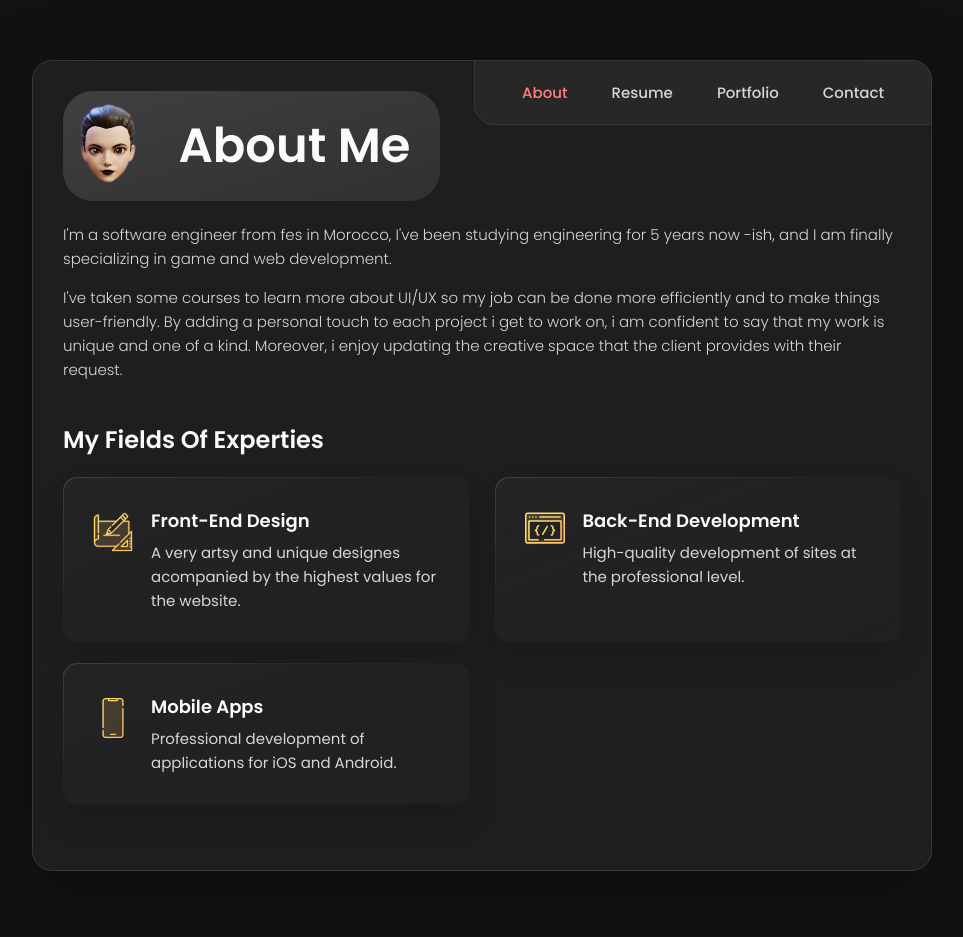
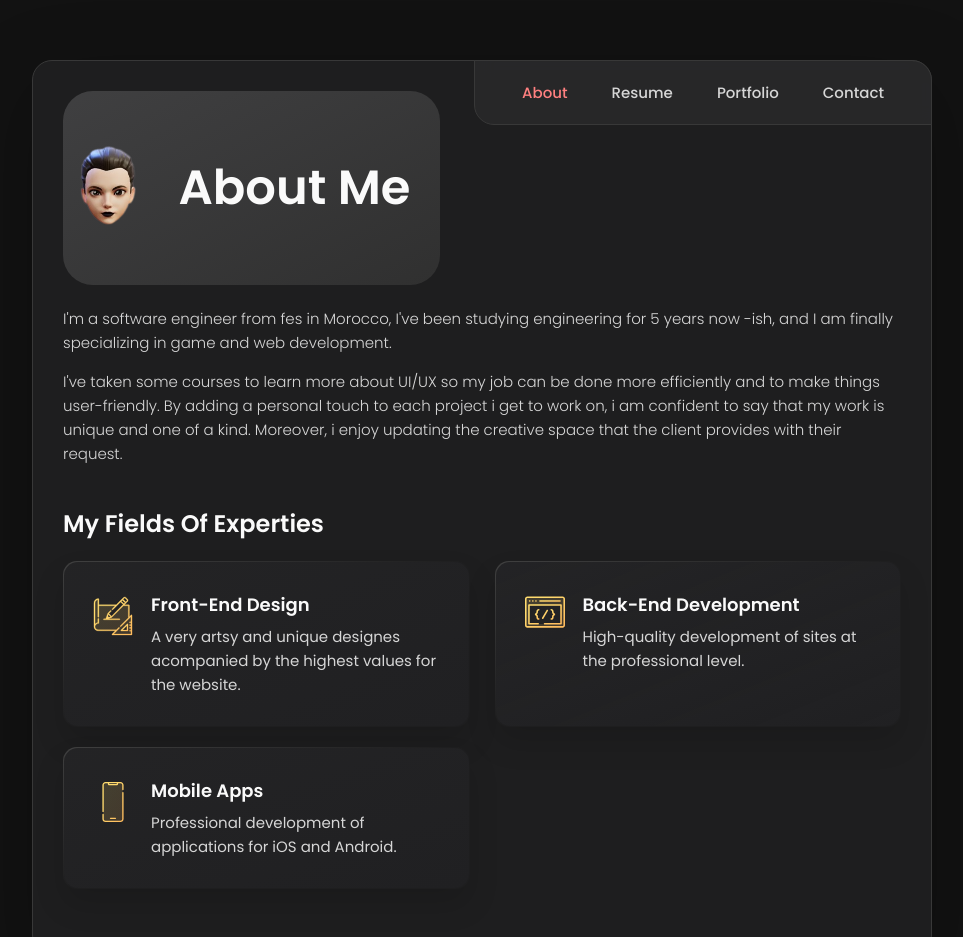
Before and after one commit to hibaBekkour/hibabekkour.github.io, a plain HTML site: page Hiba_Bekkour.html in a window 1280 px wide. Shown: the top 937 px of the page, without its empty margins (158-1121 px from the left). Drawn offline with Linux system fonts and the light colour scheme.

Commit message:
Update style.css

```diff
--- a/assets/css/style.css
+++ b/assets/css/style.css
@@ -376,6 +376,8 @@ main {
   background: var(--bg-gradient-onyx);
   border-radius: 30px;
    display: flex;
+   padding-top : 5%;
+  padding-bottom: 5%;
    gap: 25px;
 
 }
```
